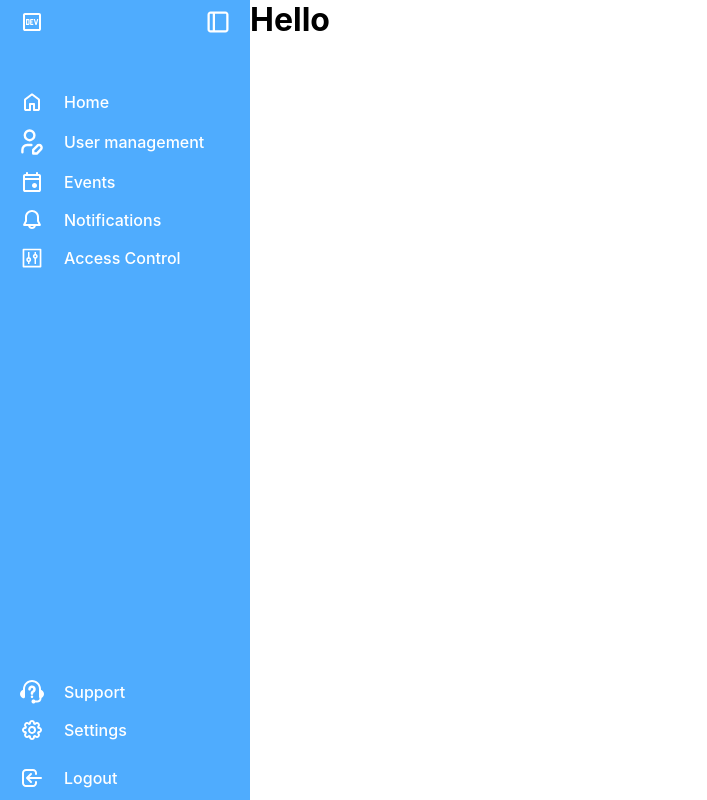
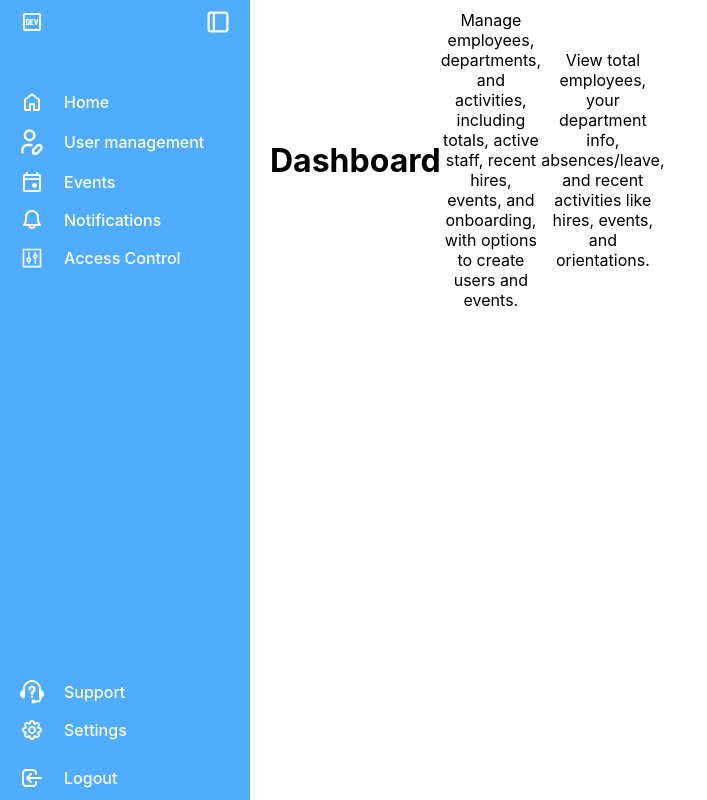
Before and after one commit to Etan31/employee_management, a React app in the folder v1/frontend/: page /Dashboard in a window 1280 px wide. Shown: the whole page, without its empty margins (0-707 px from the left). Built offline with nearby package versions, Linux system fonts and the light colour scheme; the HTML template or start-up script is replaced by a standard one.

Commit message:
style: added dashboard texts

```diff
--- a/v1/frontend/src/App.css
+++ b/v1/frontend/src/App.css
@@ -37,3 +37,17 @@ button {
   cursor: pointer;
   border: none;
 }
+
+.layout {
+  display: flex;
+  width: 100%;
+  height: 100vh;
+}
+
+main {
+  flex: 1;
+  width: 100%;
+  background-color: white;
+  transition: margin-left 0.3s ease;
+  overflow-y: auto;
+}
--- a/v1/frontend/src/pages/dashboard/Dashboard.jsx
+++ b/v1/frontend/src/pages/dashboard/Dashboard.jsx
@@ -1,15 +1,31 @@
-import React from 'react'
-import Navigation from '../../components/navigation/Navigation'
+import React from "react";
+import Navigation from "../../components/navigation/Navigation";
 
 function Dashboard() {
   return (
     <>
-    <Navigation/>
-    <main>
-      <h1>Hello</h1>
-    </main>
+      <div className="layout">
+        <Navigation />
+        <main>
+          <header>
+            <h1>Dashboard</h1>
+            {/* Admin & Hr */}
+            <p>
+              Manage employees, departments, and activities, including totals,
+              active staff, recent hires, events, and onboarding, with options
+              to create users and events.
+            </p>
+
+            {/* For the employee */}
+            <p>
+              View total employees, your department info, absences/leave, and
+              recent activities like hires, events, and orientations.
+            </p>
+          </header>
+        </main>
+      </div>
     </>
-  )
+  );
 }
 
-export default Dashboard
+export default Dashboard;
```
